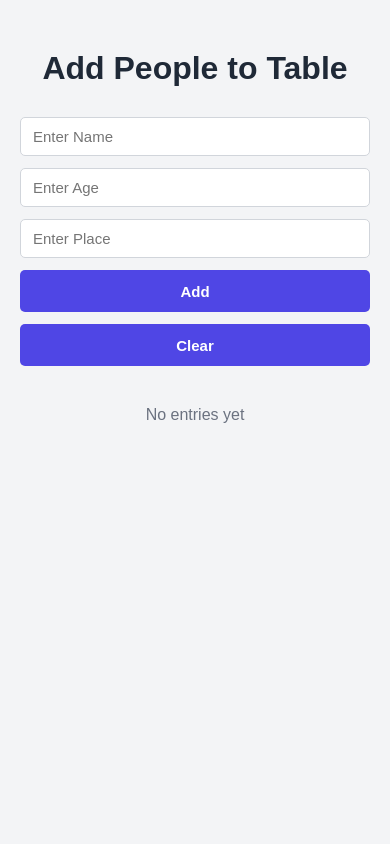
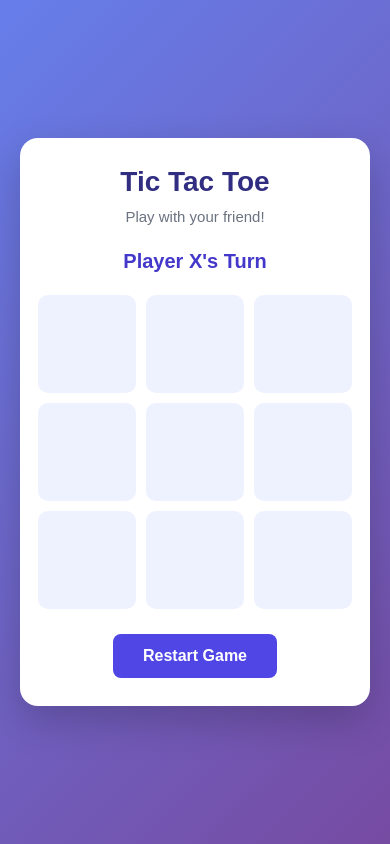
Before and after one commit to Appa45/Assignment7, a React (Vite) app in the folder random-joke-app/: page / in a window 390 px wide. Built offline with nearby package versions, Linux system fonts and the light colour scheme.

Commit message:
change in the app.jsx

```diff
--- a/random-joke-app/index.html
+++ b/random-joke-app/index.html
@@ -6,9 +6,9 @@
     <meta name="viewport" content="width=device-width, initial-scale=1.0" />
     <meta
       name="description"
-      content="A React application to enter and display name, age, and place details in a table."
+      content="Play Tic Tac Toe with your friend. Take turns, make a winning combination, and enjoy the game."
     />
-    <title>Table Data App</title>
+    <title>Tic Tac Toe Game</title>
   </head>
   <body>
     <div id="root"></div>
--- a/random-joke-app/src/App.css
+++ b/random-joke-app/src/App.css
@@ -7,119 +7,122 @@
 
 body {
   font-family: Arial, Helvetica, sans-serif;
-  background: #f5f6fa;
+  background: linear-gradient(135deg, #667eea, #764ba2);
+  min-height: 100vh;
 }
 
-.app-container {
+.game-container {
   min-height: 100vh;
   display: flex;
-  flex-direction: column;
+  justify-content: center;
   align-items: center;
-  padding: 50px 20px;
+  padding: 20px;
 }
 
-.app-container h1 {
+.game-card {
+  width: 100%;
+  max-width: 430px;
+  background: #ffffff;
+  padding: 35px 25px;
+  border-radius: 18px;
+  text-align: center;
+  box-shadow: 0 15px 40px rgba(0, 0, 0, 0.2);
+}
+
+.game-card h1 {
+  color: #312e81;
   font-size: 32px;
   font-weight: 700;
-  color: #1f2937;
-  margin-bottom: 30px;
-  text-align: center;
+  margin-bottom: 10px;
 }
 
-.input-form {
-  width: 100%;
-  max-width: 750px;
-  display: flex;
-  flex-wrap: wrap;
-  gap: 12px;
-  margin-bottom: 30px;
+.game-subtitle {
+  color: #6b7280;
+  font-size: 15px;
+  margin-bottom: 25px;
 }
 
-.input-form input {
-  flex: 1;
-  min-width: 150px;
-  height: 42px;
-  padding: 10px 12px;
-  border: 1px solid #d1d5db;
-  border-radius: 5px;
-  font-size: 15px;
-  outline: none;
+.game-status {
+  margin-bottom: 22px;
 }
 
-.input-form input:focus {
-  border-color: #4f46e5;
+.game-status h2 {
+  font-size: 20px;
+  color: #4338ca;
+  font-weight: 600;
 }
 
-button {
-  height: 42px;
-  padding: 0 22px;
+.game-board {
+  display: grid;
+  grid-template-columns: repeat(3, 1fr);
+  gap: 10px;
+  width: 100%;
+  max-width: 330px;
+  margin: 0 auto 25px;
+}
+
+.game-cell {
+  aspect-ratio: 1 / 1;
   border: none;
-  border-radius: 5px;
+  border-radius: 10px;
+  background: #eef2ff;
+  color: #4338ca;
+  font-size: 48px;
+  font-weight: 700;
+  cursor: pointer;
+  transition: background 0.2s ease, transform 0.2s ease;
+}
+
+.game-cell:not(:disabled):hover {
+  background: #dbeafe;
+  transform: scale(1.04);
+}
+
+.game-cell:disabled {
+  cursor: not-allowed;
+}
+
+.game-cell.player-x {
+  color: #4f46e5;
+}
+
+.game-cell.player-o {
+  color: #ec4899;
+}
+
+.result-message {
+  color: #16a34a;
+  font-size: 16px;
+  font-weight: 600;
+  margin-bottom: 20px;
+}
+
+.restart-button {
+  padding: 13px 30px;
+  border: none;
+  border-radius: 8px;
   background: #4f46e5;
-  color: white;
-  font-size: 15px;
+  color: #ffffff;
+  font-size: 16px;
   font-weight: 600;
   cursor: pointer;
+  transition: background 0.2s ease;
 }
 
-button:hover {
+.restart-button:hover {
   background: #3730a3;
 }
 
-.empty-message {
-  color: #6b7280;
-  font-size: 16px;
-  margin-top: 10px;
-}
-
-table {
-  width: 100%;
-  max-width: 750px;
-  border-collapse: collapse;
-  background: white;
-}
-
-th,
-td {
-  padding: 14px 16px;
-  text-align: left;
-  border: 1px solid #e5e7eb;
-}
-
-th {
-  background: #4f46e5;
-  color: white;
-}
-
-td {
-  color: #374151;
-}
-
-.remove-button {
-  background: #dc2626;
-  height: 35px;
-}
-
-.remove-button:hover {
-  background: #b91c1c;
-}
-
-@media (max-width: 600px) {
-  .input-form {
-    flex-direction: column;
+@media (max-width: 480px) {
+  .game-card {
+    padding: 28px 18px;
   }
 
-  .input-form input,
-  .input-form button {
-    width: 100%;
+  .game-card h1 {
+    font-size: 28px;
   }
 
-  table {
-    font-size: 13px;
-  }
-
-  th,
-  td {
-    padding: 9px;
+  .game-cell {
+    font-size: 40px;
   }
 }
--- a/random-joke-app/src/App.jsx
+++ b/random-joke-app/src/App.jsx
@@ -3,111 +3,102 @@ import React, { useState } from "react";
 import "./App.css";
 
 function App() {
-  const [name, setName] = useState("");
-  const [age, setAge] = useState("");
-  const [place, setPlace] = useState("");
-  const [people, setPeople] = useState([]);
+  const [board, setBoard] = useState(Array(9).fill(""));
+  const [currentPlayer, setCurrentPlayer] = useState("X");
+  const [winner, setWinner] = useState(null);
+  const [isDraw, setIsDraw] = useState(false);
 
-  const handleAdd = (e) => {
-    e.preventDefault();
+  const winningCombinations = [
+    [0, 1, 2],
+    [3, 4, 5],
+    [6, 7, 8],
+    [0, 3, 6],
+    [1, 4, 7],
+    [2, 5, 8],
+    [0, 4, 8],
+    [2, 4, 6],
+  ];
 
-    if (!name.trim() || !age || !place.trim()) {
+  const handleClick = (index) => {
+    if (board[index] || winner || isDraw) {
       return;
     }
 
-    const newPerson = {
-      id: Date.now(),
-      name: name.trim(),
-      age: age,
-      place: place.trim(),
-    };
+    const updatedBoard = [...board];
+    updatedBoard[index] = currentPlayer;
 
-    setPeople((prev) => [...prev, newPerson]);
+    setBoard(updatedBoard);
 
-    setName("");
-    setAge("");
-    setPlace("");
+    const hasWinner = winningCombinations.some((combination) =>
+      combination.every((position) => updatedBoard[position] === currentPlayer)
+    );
+
+    if (hasWinner) {
+      setWinner(currentPlayer);
+    } else if (updatedBoard.every((cell) => cell !== "")) {
+      setIsDraw(true);
+    } else {
+      setCurrentPlayer(currentPlayer === "X" ? "O" : "X");
+    }
   };
 
-  const handleClear = () => {
-    setName("");
-    setAge("");
-    setPlace("");
-  };
-
-  const handleRemove = (id) => {
-    setPeople((prev) => prev.filter((person) => person.id !== id));
+  const handleRestart = () => {
+    setBoard(Array(9).fill(""));
+    setCurrentPlayer("X");
+    setWinner(null);
+    setIsDraw(false);
   };
 
   return (
-    <main className="app-container">
-      <h1>Add People to Table</h1>
+    <main className="game-container">
+      <div className="game-card">
+        <h1>Tic Tac Toe</h1>
 
-      <form className="input-form" onSubmit={handleAdd}>
-        <input
-          type="text"
-          name="name"
-          placeholder="Enter Name"
-          value={name}
-          onChange={(e) => setName(e.target.value)}
-        />
+        <p className="game-subtitle">
+          Play with your friend!
+        </p>
 
-        <input
-          type="number"
-          name="age"
-          placeholder="Enter Age"
-          value={age}
-          onChange={(e) => setAge(e.target.value)}
-        />
+        <div className="game-status">
+          {winner ? (
+            <h2>Player {winner} Wins!</h2>
+          ) : isDraw ? (
+            <h2>It's a Draw!</h2>
+          ) : (
+            <h2>Player {currentPlayer}'s Turn</h2>
+          )}
+        </div>
 
-        <input
-          type="text"
-          name="place"
-          placeholder="Enter Place"
-          value={place}
-          onChange={(e) => setPlace(e.target.value)}
-        />
+        <div className="game-board">
+          {board.map((cell, index) => (
+            <button
+              key={index}
+              type="button"
+              className={`game-cell ${cell ? `player-${cell.toLowerCase()}` : ""}`}
+              onClick={() => handleClick(index)}
+              disabled={Boolean(cell) || Boolean(winner) || isDraw}
+              aria-label={`Cell ${index + 1}${cell ? `: ${cell}` : ""}`}
+            >
+              {cell}
+            </button>
+          ))}
+        </div>
 
-        <button type="submit">Add</button>
+        {(winner || isDraw) && (
+          <p className="result-message">
+            {winner
+              ? `Congratulations! Player ${winner} is the winner!`
+              : "The game ended in a draw!"}
+          </p>
+        )}
 
-        <button type="button" onClick={handleClear}>
-          Clear
+        <button
+          type="button"
+          className="restart-button"
+          onClick={handleRestart}
+        >
+          Restart Game
         </button>
-      </form>
-
-      {people.length === 0 ? (
-        <p className="empty-message">No entries yet</p>
-      ) : (
-        <table>
-          <thead>
-            <tr>
-              <th>Name</th>
-              <th>Age</th>
-              <th>Place</th>
-              <th>Action</th>
-            </tr>
-          </thead>
-
-          <tbody>
-            {people.map((person) => (
-              <tr key={person.id}>
-                <td>{person.name}</td>
-                <td>{person.age}</td>
-                <td>{person.place}</td>
-                <td>
-                  <button
-                    type="button"
-                    className="remove-button"
-                    onClick={() => handleRemove(person.id)}
-                  >
-                    Remove
-                  </button>
-                </td>
-              </tr>
-            ))}
-          </tbody>
-        </table>
-      )}
+      </div>
     </main>
   );
 }
```
